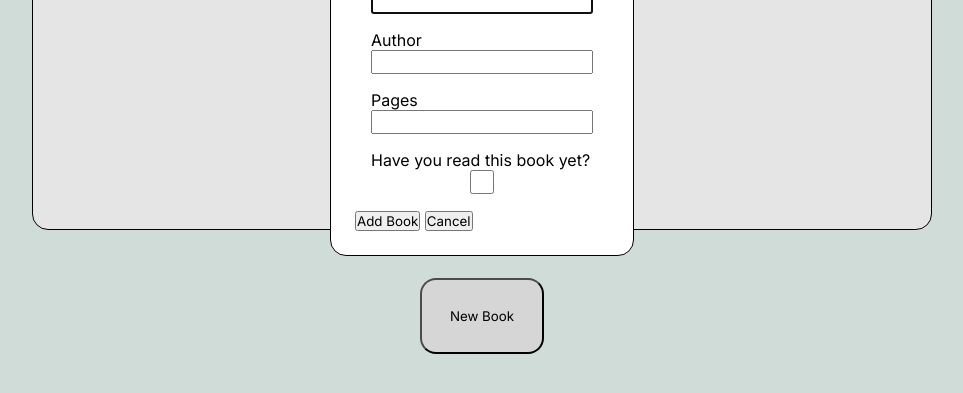
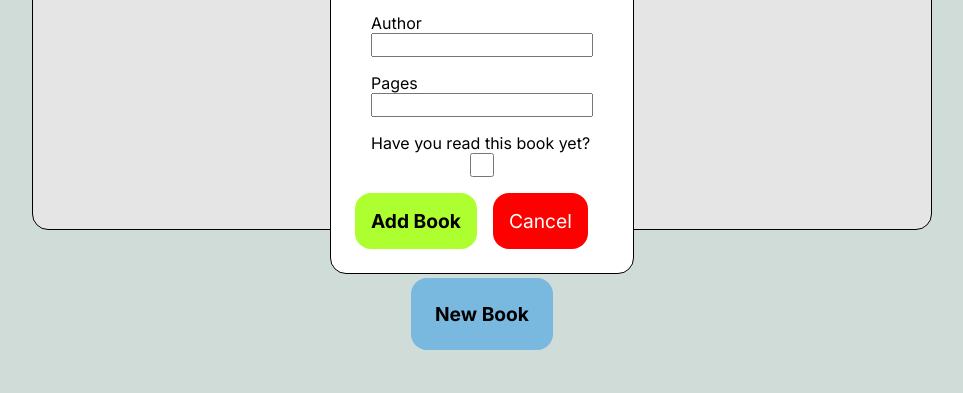
Before and after one commit to RyanTran07/library, a plain HTML site: page index.html in a window 1280 px wide. Both pictures are taken after a click on the button "New Book". Shown: the part 327-720 px from the top of the page, without its empty margins (158-1121 px from the left). Drawn offline with Linux system fonts and the light colour scheme.

Commit message:
Added styling and toggle read button

```diff
--- a/index.html
+++ b/index.html
@@ -15,7 +15,7 @@
         <div class="header">Library App</div>
         <div class="books-container"> </div>
 
-        <button class="new-book-btn">New Book</button>
+        <button class="button new-book-btn">New Book</button>
     </div>
 
     <dialog class="new-book-dialog">
@@ -43,8 +43,8 @@
             </div>
 
             <div class="dialog-buttons">
-                <button type="submit" class= "button submit-btn" >Add Book</button>
-                <button class="cancel-btn" type="button">Cancel</button>
+                <button type="submit" class= "button dialog-btn submit-btn" >Add Book</button>
+                <button class="button dialog-btn cancel-btn" type="button">Cancel</button>
             </div>
         </form>
     </dialog>
--- a/script.js
+++ b/script.js
@@ -41,8 +41,8 @@ function createBookCard(book) {
         <div class="book-pages">Pages: ${book.pages}</div>
         <div class="book-isRead">Read: ${book.isRead ? "Yes" : "No"}</div>
         <div class="book-buttons">
-            <button class="remove-book-btn">Remove Book</button>
-            <button class="toggle-read-btn">Toggle Read</button>
+            <button class="button card-btn remove-book-btn">Remove Book</button>
+            <button class="button card-btn toggle-read-btn">Toggle Read</button>
         </div>
     `;
     const removeButton = card.querySelector(".remove-book-btn");
--- a/styles.css
+++ b/styles.css
@@ -38,10 +38,10 @@ body {
     border-radius: 1rem;
 }
 
-.new-book-btn {
-    padding: 1.75rem;
-
+.button {
     border-radius: 1rem;
+    border: none;
+    outline: none;
 }
 
 .header {
@@ -97,8 +97,55 @@ input {
     font-size: 2rem;
 }
 
+.new-book-btn {
+    padding: 1.5rem;
+    background-color: lightskyblue;
+
+    font-weight: bold;
+    font-size: 1.2rem;
+}
+
 .book-buttons {
     display: flex;
     flex-direction: row;
     gap: 0.5rem;
 }
+
+.dialog-buttons {
+    display: flex;
+    flex-direction: row;
+    gap: 1rem;
+}
+
+.dialog-btn {
+    padding: 1rem;
+}
+
+.dialog-btn.submit-btn {
+    background-color: greenyellow;
+
+    font-size: 1.2rem;
+    font-weight: bold;
+}
+
+.dialog-btn.cancel-btn {
+    background-color: red;
+    font-size: 1.2rem;
+    color: white;
+}
+
+.card-btn {
+    padding: 0.5rem;
+}
+
+.card-btn.remove-book-btn {
+    background-color: red;
+    font-size: 1rem;
+    color: white;
+}
+
+.card-btn.toggle-read-btn {
+    background-color: lightskyblue;
+    font-size: 1rem;
+    color: black;
+}
```
